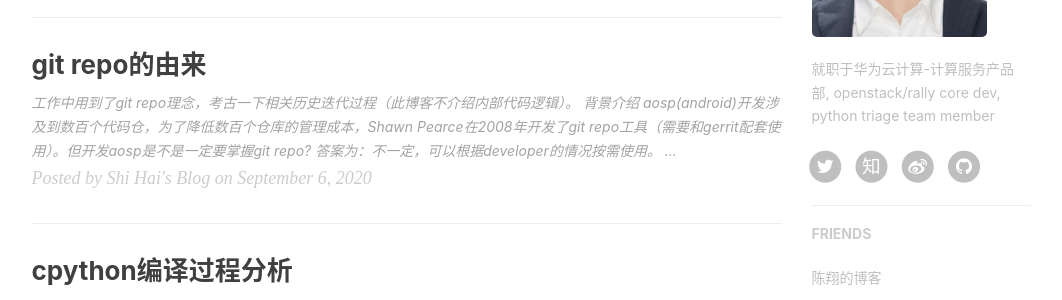
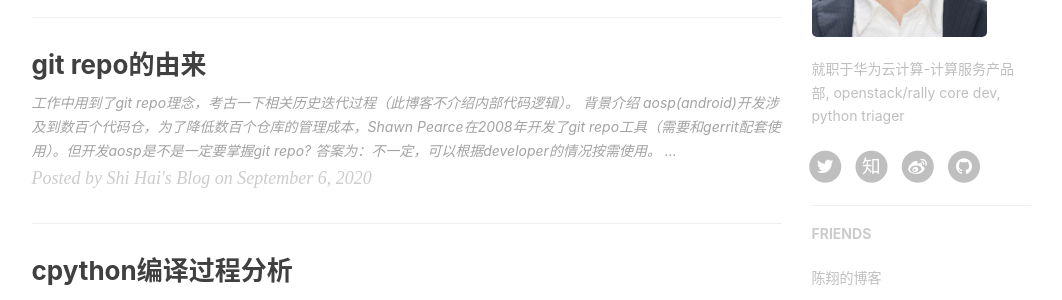
Before and after one commit to shihai1991/shihai1991.github.io, a Jekyll site: the page built from index.html, in a window 1280 px wide and 900 px high, scrolled down 610 px. Shown: the part 200-500 px from the top of the window, without its empty margins (136-1198 px from the left). Built offline with Jekyll 4.4.1, drawn with Linux system fonts in a browser that asks for light colours; nearby versions of some CDN libraries; the list of posts is cut into pages by our own code; comment, search, counter and statistics services are not loaded.

Commit message:
update config

```diff
--- a/_config.yml
+++ b/_config.yml
@@ -78,7 +78,7 @@ ga_domain: shihai1991.github.io
 
 # Sidebar settings
 sidebar: true                           # whether or not using Sidebar.
-sidebar-about-description: "就职于华为云计算-计算服务产品部, openstack/rally core dev, python triage team member"
+sidebar-about-description: "就职于华为云计算-计算服务产品部, openstack/rally core dev, python triager"
 sidebar-avatar: /img/home-bg-shihai-2021.jpg      # use absolute URL, seeing it's used in both `/` and `/about/`
 
 
```
